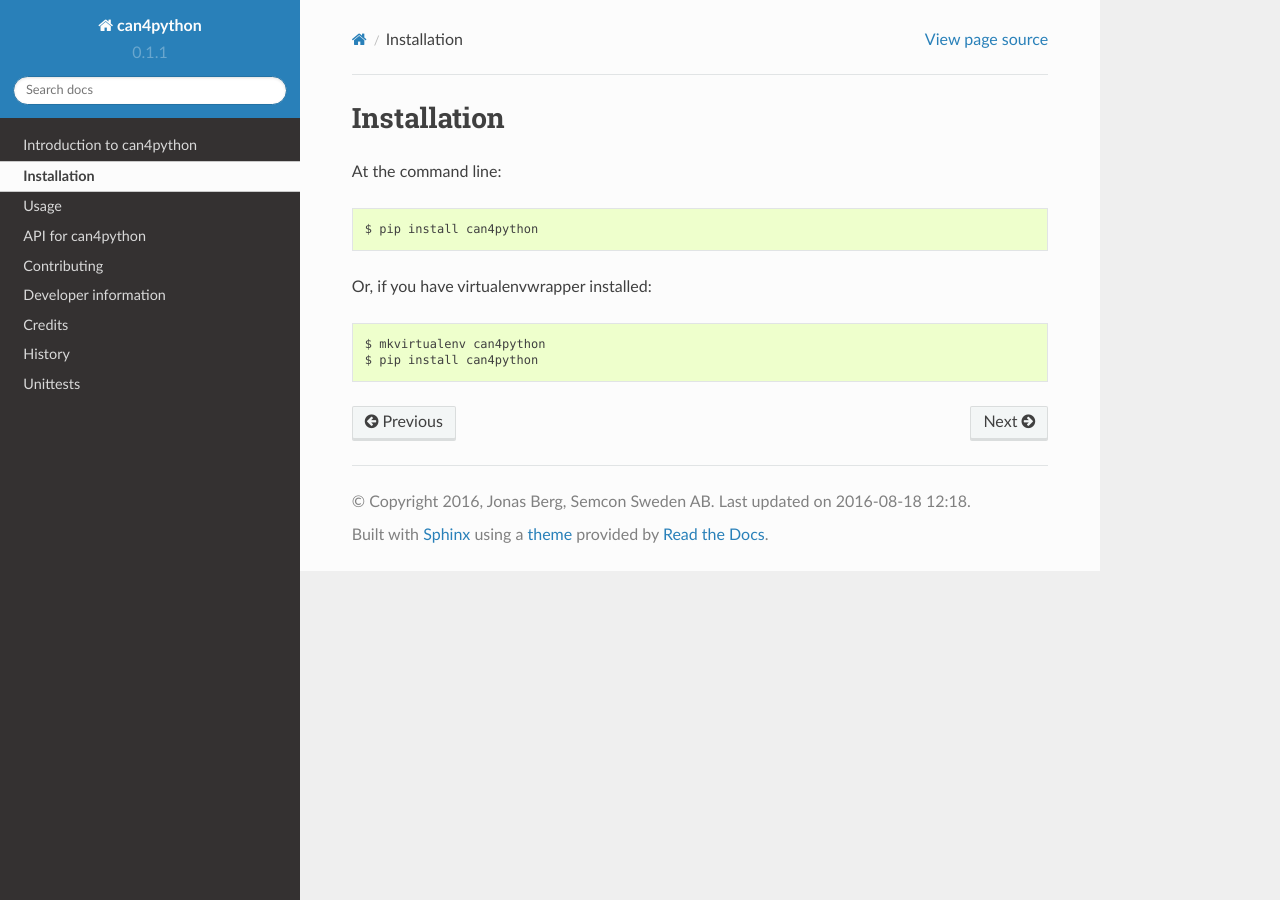
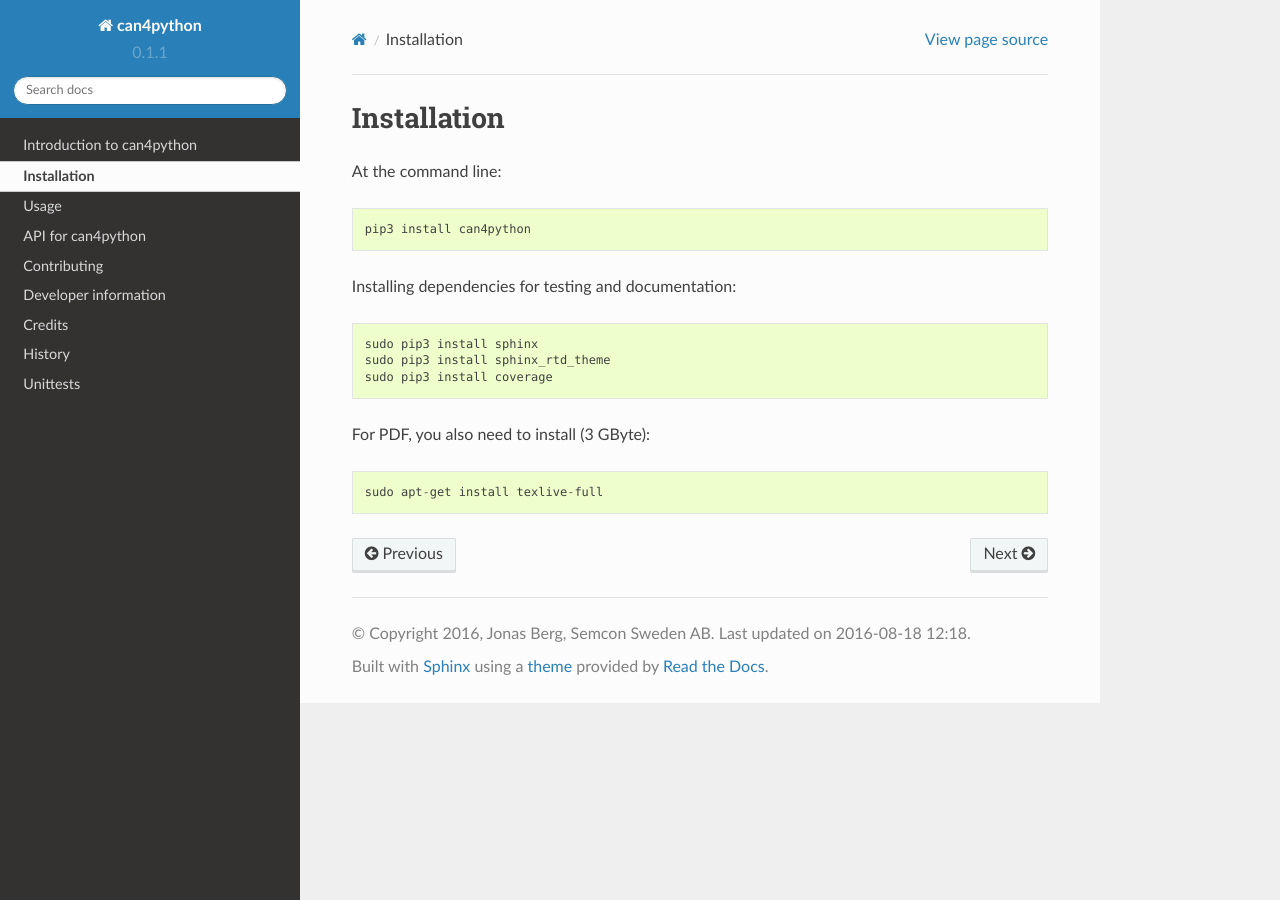
Before and after one commit to caran/can4python, a Sphinx documentation site: the page built from docs/installation.rst, in a window 1280 px wide. Built offline with Sphinx 7.4.7 and the Read the Docs theme 2.0.0, drawn with Linux system fonts in a browser that asks for light colours; pages that are not in the unit, such as notebooks, are missing from menus.

Commit message:
Improved documentation

```diff
--- a/HISTORY.rst
+++ b/HISTORY.rst
@@ -3,6 +3,12 @@
 =======
 History
 =======
+
+0.2.0 (2016-?-?)
+---------------------
+
+* Improved documentation
+* Better support for other architectures
 
 
 0.1.1 (2015-11-16)
--- a/docs/develop.rst
+++ b/docs/develop.rst
@@ -1,6 +1,7 @@
 =====================
 Developer information
 =====================
+
 
 
 KCD file validation
@@ -32,12 +33,8 @@ Use the 'native' byte alignment character to have automatic alignment between th
 It is necessary to align the header end to 8 bytes, as there are CAN frames afterwards. Use zero occurances of an 8-byte struct member.
 
 
-
 TODO
 ----
 * Handle Labels (Enums, name constants) in KCD files. For example: PowerMode='EngineRunning'
 * More usage examples, also with BCM.
-* Implement a get_configuration() function.
-* Implement myconfiguration.get_all_signalnames()
 * Abstract BCM more from CanBus.
-* Describe byte order (BIG and LITTLE ENDIAN) better, and bit order. Byte-order, it is a property of the signal or the frame.
--- a/docs/installation.rst
+++ b/docs/installation.rst
@@ -4,9 +4,15 @@ Installation
 
 At the command line::
 
-    $ pip install can4python
+    pip3 install can4python
 
-Or, if you have virtualenvwrapper installed::
 
-    $ mkvirtualenv can4python
-    $ pip install can4python
+Installing dependencies for testing and documentation::
+
+    sudo pip3 install sphinx
+    sudo pip3 install sphinx_rtd_theme
+    sudo pip3 install coverage
+
+For PDF, you also need to install (3 GByte)::
+
+    sudo apt-get install texlive-full
```
Also changed, not shown: README.rst (+21 -0 lines), docs/usage.rst (+31 -4 lines), 1 other file.
